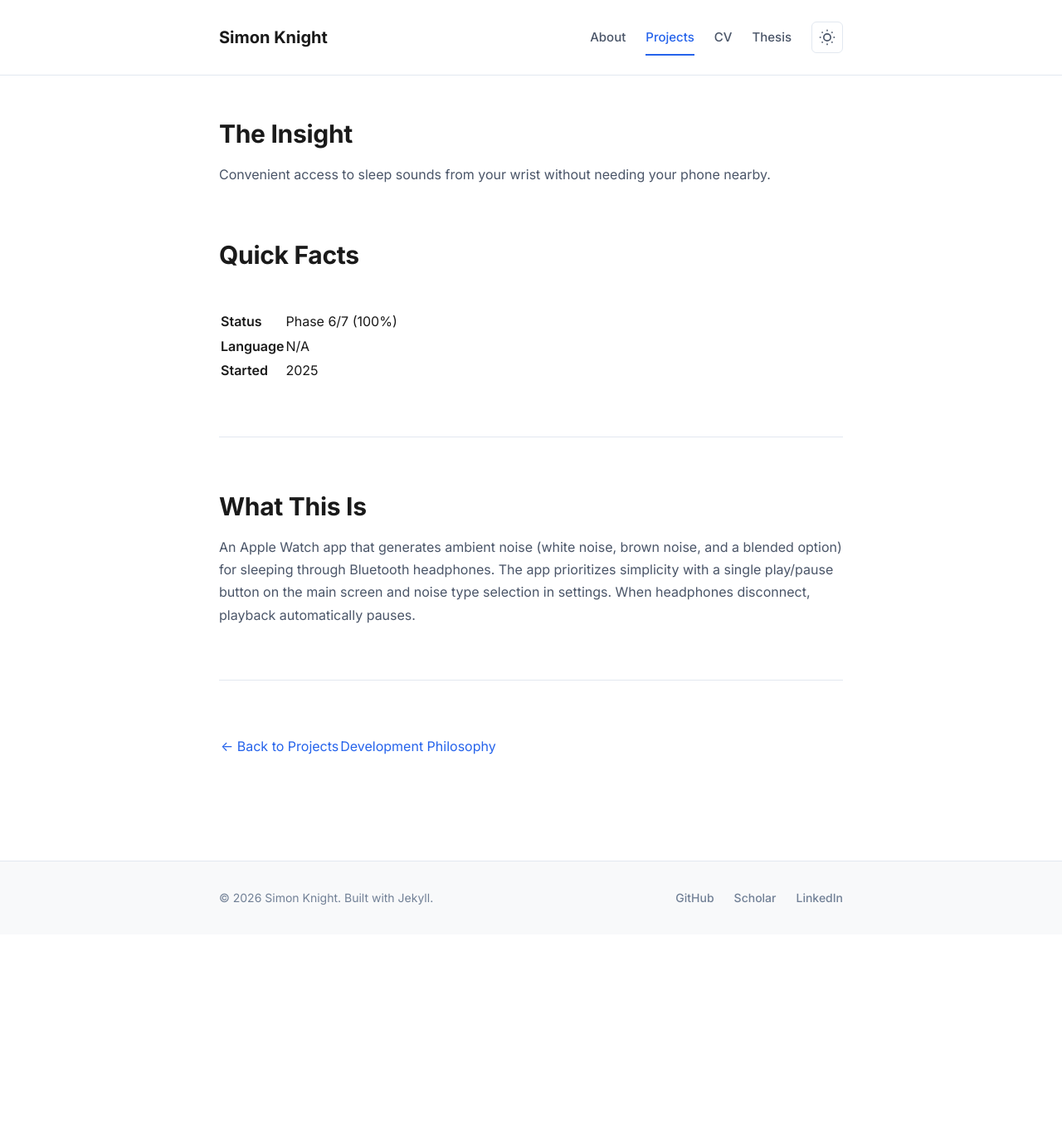
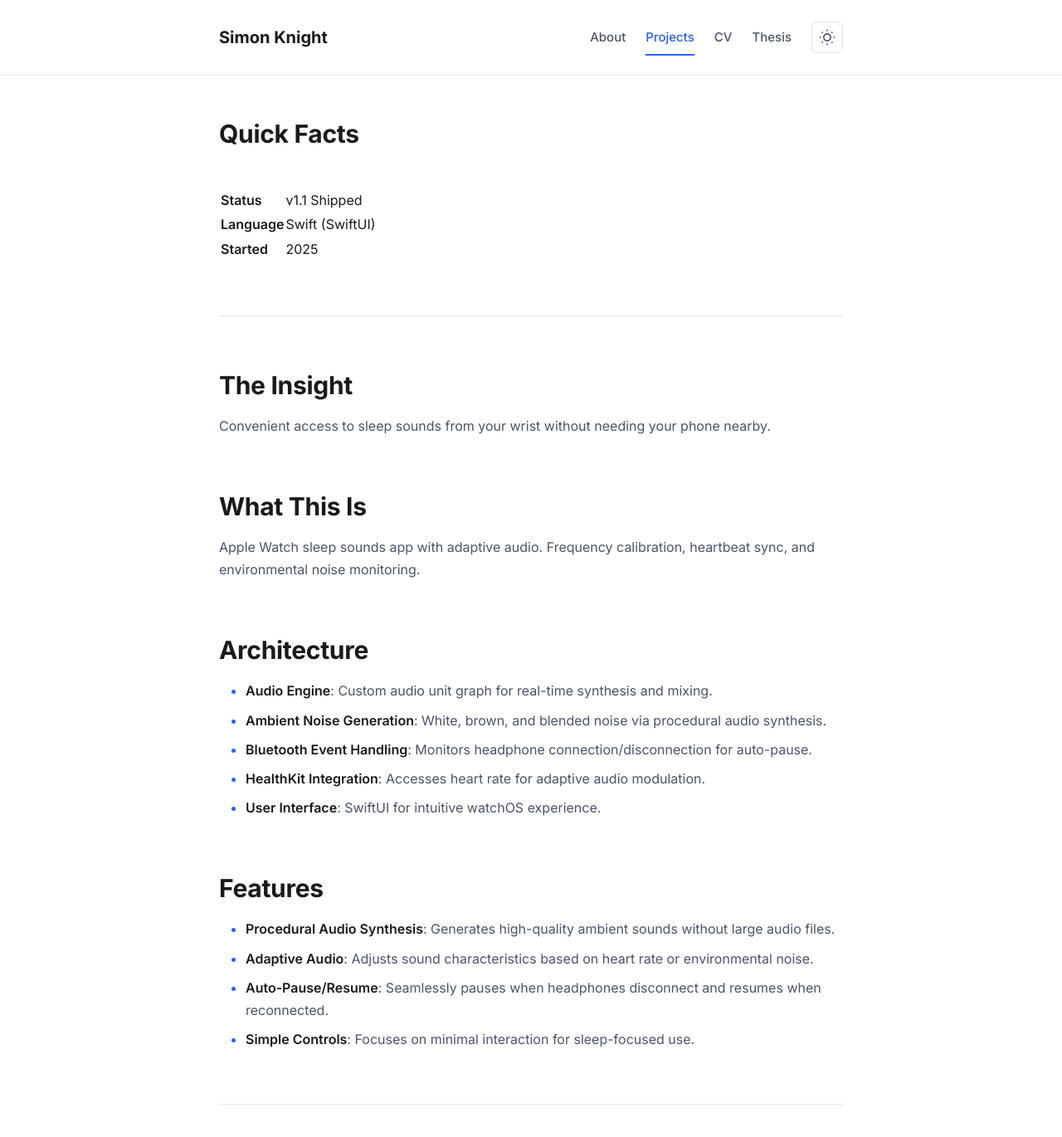
Before and after one commit to sk2/sk2.github.com, a Jekyll site: the page built from projects/watchnoise.md, in a window 1280 px wide and 1400 px high, scrolled down 274 px. Shown: the top 1370 px of the window at 83% size. Built offline with Jekyll 4.4.1, drawn with Linux system fonts in a browser that asks for light colours; nearby versions of some CDN libraries; our own code applies the rules of GitHub Pages for plain Markdown files; before the commit the page ends 1390 px from its top, so only the background shows below that; some of the changed text lies outside the part shown.

Commit message:
feat: restore detailed watchnoise project description
- Restore comprehensive project details for watchnoise from backup.
- Refine content to adhere to Strunk & White principles: conciseness, active voice, clarity.
- Populate 'Quick Facts' and expand 'Architecture' and 'Features' sections.
- Ensure consistent formatting and depth in generated project pages.

```diff
--- a/projects/watchnoise.md
+++ b/projects/watchnoise.md
@@ -4,30 +4,44 @@ layout: default
 
 # WatchNoise
 
-<span class="status-badge status-active">Phase 6/7 (100%)</span>
+<span class="status-badge status-active">v1.1 Shipped</span>
 
 [← Back to Projects](../projects)
 
 ---
 
+## Quick Facts
+
+| | |
+|---|---|
+| **Status** | v1.1 Shipped |
+| **Language** | Swift (SwiftUI) |
+| **Started** | 2025 |
+
+---
 
 ## The Insight
 
 Convenient access to sleep sounds from your wrist without needing your phone nearby.
 
-## Quick Facts
-
-| | |
-|---|---|
-| **Status** | Phase 6/7 (100%) |
-| **Language** | N/A |
-| **Started** | 2025 |
-
----
-
 ## What This Is
 
-An Apple Watch app that generates ambient noise (white noise, brown noise, and a blended option) for sleeping through Bluetooth headphones. The app prioritizes simplicity with a single play/pause button on the main screen and noise type selection in settings. When headphones disconnect, playback automatically pauses.
+Apple Watch sleep sounds app with adaptive audio. Frequency calibration, heartbeat sync, and environmental noise monitoring.
+
+## Architecture
+
+- **Audio Engine**: Custom audio unit graph for real-time synthesis and mixing.
+- **Ambient Noise Generation**: White, brown, and blended noise via procedural audio synthesis.
+- **Bluetooth Event Handling**: Monitors headphone connection/disconnection for auto-pause.
+- **HealthKit Integration**: Accesses heart rate for adaptive audio modulation.
+- **User Interface**: SwiftUI for intuitive watchOS experience.
+
+## Features
+
+- **Procedural Audio Synthesis**: Generates high-quality ambient sounds without large audio files.
+- **Adaptive Audio**: Adjusts sound characteristics based on heart rate or environmental noise.
+- **Auto-Pause/Resume**: Seamlessly pauses when headphones disconnect and resumes when reconnected.
+- **Simple Controls**: Focuses on minimal interaction for sleep-focused use.
 
 ---
 
```
